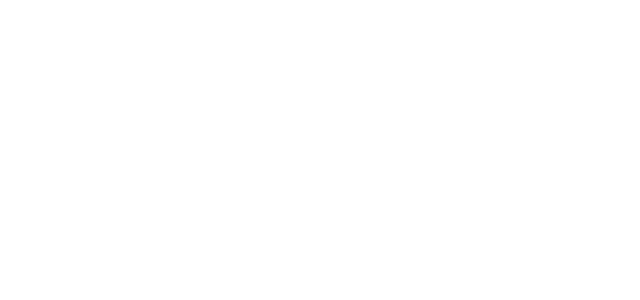
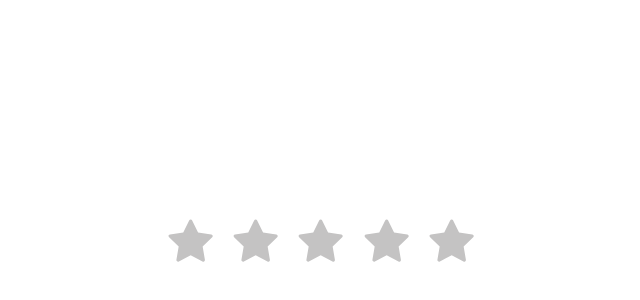
Before and after one commit to Viktoria-Serkiz/react-project, a React (Create React App) app: page / in a window 1280 px wide. Shown: the part 156-456 px from the top of the page, without its empty margins (319-959 px from the left). Built offline with nearby package versions, Linux system fonts and the light colour scheme.

Commit message:
add func component stars

```diff
--- a/src/App.js
+++ b/src/App.js
@@ -1,7 +1,12 @@
 import "./App.scss";
+import StarsRaiting from "./components/StarsRaiting";
 
 function App() {
-  return null;
+  return (
+    <>
+      <StarsRaiting></StarsRaiting>
+    </>
+  );
 }
 
 export default App;
--- a/src/App.scss
+++ b/src/App.scss
@@ -1,38 +1,2 @@
-.App {
-  text-align: center;
-}
-
-.App-logo {
-  height: 40vmin;
-  pointer-events: none;
-}
-
-@media (prefers-reduced-motion: no-preference) {
-  .App-logo {
-    animation: App-logo-spin infinite 20s linear;
-  }
-}
-
-.App-header {
-  background-color: #282c34;
-  min-height: 100vh;
-  display: flex;
-  flex-direction: column;
-  align-items: center;
-  justify-content: center;
-  font-size: calc(10px + 2vmin);
-  color: white;
-}
-
-.App-link {
-  color: #61dafb;
-}
-
-@keyframes App-logo-spin {
-  from {
-    transform: rotate(0deg);
-  }
-  to {
-    transform: rotate(360deg);
-  }
-}
+@import "./variables";
+@import "./styles/StarsRaiting";
--- /dev/null
+++ b/src/_variables.scss
@@ -0,0 +1,2 @@
+$yellow: yellow;
+$lightgrey: rgb(196, 195, 195);
--- /dev/null
+++ b/src/components/StarsRaiting.js
@@ -0,0 +1,81 @@
+import { useState } from "react";
+
+const StarsRaiting = () => {
+  const [value, setValue] = useState(0);
+  const [hover, setHover] = useState(0);
+
+  return (
+    <div className="rating">
+      {[...Array(5)].map((star, index) => {
+        index += 1;
+        return (
+          <button
+            type="button"
+            key={index}
+            className={index <= ((value && hover) || hover) ? "on" : "off"}
+            onClick={() => setValue(index)}
+            onMouseEnter={() => setHover(index)}
+            onMouseLeave={() => setHover(value)}
+          >
+            <span className="star">
+              <svg
+                stroke="currentColor"
+                fill="currentColor"
+                strokeWidth="0"
+                viewBox="0 0 1024 1024"
+                height="4em"
+                width="4em"
+                xmlns="http://www.w3.org/2000/svg"
+              >
+                <path d="M908.1 353.1l-253.9-36.9L540.7 86.1c-3.1-6.3-8.2-11.4-14.5-14.5-15.8-7.8-35-1.3-42.9 14.5L369.8 316.2l-253.9 36.9c-7 1-13.4 4.3-18.3 9.3a32.05 32.05 0 0 0 .6 45.3l183.7 179.1-43.4 252.9a31.95 31.95 0 0 0 46.4 33.7L512 754l227.1 119.4c6.2 3.3 13.4 4.4 20.3 3.2 17.4-3 29.1-19.5 26.1-36.9l-43.4-252.9 183.7-179.1c5-4.9 8.3-11.3 9.3-18.3 2.7-17.5-9.5-33.7-27-36.3z"></path>
+              </svg>
+            </span>{" "}
+          </button>
+        );
+      })}
+    </div>
+  );
+};
+
+export default StarsRaiting;
+
+///---Variant 2---///
+
+// const Star = ({ active, id, setRate }) => {
+//   return (
+//     <div
+//       onClick={() => {
+//         setRate(id);
+//       }}
+//       style={{
+//         color: id <= active ? "yellow" : null,
+//       }}
+//     >
+//       <svg
+//         stroke="currentColor"
+//         fill="currentColor"
+//         strokeWidth="0"
+//         viewBox="0 0 1024 1024"
+//         height="1em"
+//         width="1em"
+//         xmlns="http://www.w3.org/2000/svg"
+//       >
+//         <path d="M908.1 353.1l-253.9-36.9L540.7 86.1c-3.1-6.3-8.2-11.4-14.5-14.5-15.8-7.8-35-1.3-42.9 14.5L369.8 316.2l-253.9 36.9c-7 1-13.4 4.3-18.3 9.3a32.05 32.05 0 0 0 .6 45.3l183.7 179.1-43.4 252.9a31.95 31.95 0 0 0 46.4 33.7L512 754l227.1 119.4c6.2 3.3 13.4 4.4 20.3 3.2 17.4-3 29.1-19.5 26.1-36.9l-43.4-252.9 183.7-179.1c5-4.9 8.3-11.3 9.3-18.3 2.7-17.5-9.5-33.7-27-36.3z"></path>
+//       </svg>
+//     </div>
+//   );
+// };
+
+// const StarsRaiting = ({ rate = 0 }) => {
+//   const [value, setValue] = useState(rate);
+
+//   return (
+//     <>
+//       {[1,2,3,4,5].map((index) => (
+//         <Star id={index} setRate={setValue} active={value} key={index}></Star>
+//       ))}
+//     </>
+//   );
+// };
+
+// export default StarsRaiting;
--- /dev/null
+++ b/src/styles/_StarsRaiting.scss
@@ -0,0 +1,21 @@
+.rating {
+  display: flex;
+  height: 100vh;
+  justify-content: center;
+  align-items: center;
+}
+button {
+  background-color: transparent;
+  border: none;
+  outline: none;
+  cursor: pointer;
+  &.on {
+    color: $yellow;
+    transform: scale(1.2);
+    transition: 0.2s all;
+  }
+  &.off {
+    color: $lightgrey;
+    transition: 0.1s all;
+  }
+}
```
Also changed, not shown: src/components/StarRatingClass.js (added, +10 -0 lines).
